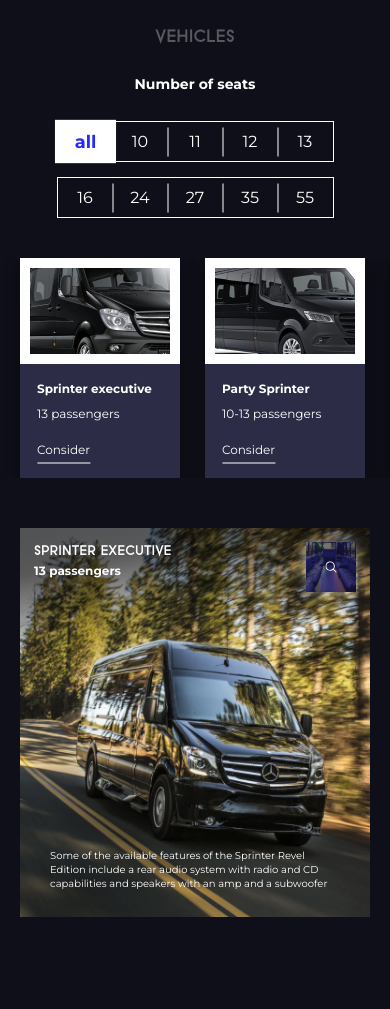
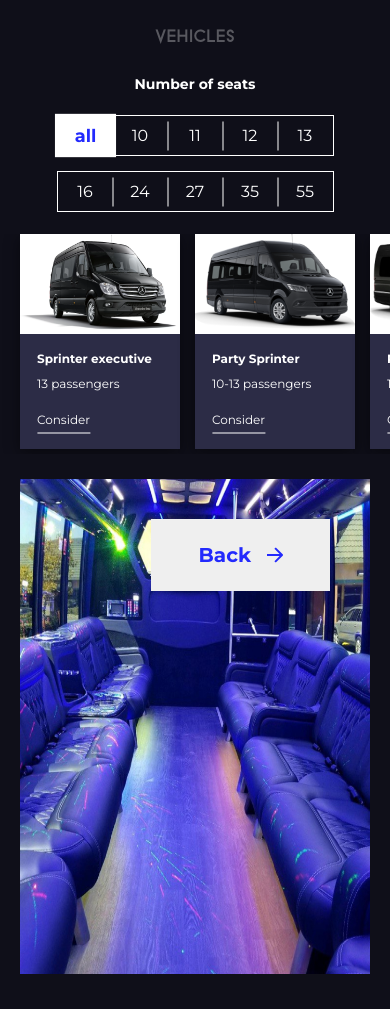
Before and after one commit to JasRakh/vehicle, a plain HTML site: page index.html in a window 390 px wide. Before the commit the page ends 956 px from the top, so only its background shows below. Drawn offline with nearby package versions, Linux system fonts and the light colour scheme.

Commit message:
feat: add section hidden

```diff
--- a/index.html
+++ b/index.html
@@ -34,6 +34,16 @@
                         <div class="vehicles__info-footer">
                             <p class="vehicles__img-text">Some of the available features of the Sprinter Revel Edition include a rear audio system with radio and CD capabilities and speakers with an amp and a subwoofer</p>
                             <button class="vehicles__img-btn vehicles__img-btn--desktop">Book</button>
+
+                        </div>
+                        <button class="vehicles__img-btn vehicles__img-btn--mobile">Book</button>
+                        <div class="vehicles__info-hidden active">// ===========ACTIVE==============
+                            <img class="vehicles__info-car" src="assets/cars/activeCar/activeCar.jpg" alt="">
+                            <button class="vehicles__info-car--exit">Back
+                                <svg class="back" width="16" height="16" viewBox="0 0 16 16" fill="none" xmlns="http://www.w3.org/2000/svg">
+                                    <path d="M15.7071 8.70711C16.0976 8.31658 16.0976 7.68342 15.7071 7.29289L9.34315 0.928933C8.95262 0.538409 8.31946 0.538409 7.92893 0.928933C7.53841 1.31946 7.53841 1.95262 7.92893 2.34315L13.5858 8L7.92893 13.6569C7.53841 14.0474 7.53841 14.6805 7.92893 15.0711C8.31946 15.4616 8.95262 15.4616 9.34315 15.0711L15.7071 8.70711ZM-8.74228e-08 9L15 9L15 7L8.74228e-08 7L-8.74228e-08 9Z" fill="#232AFD"/>
+                                </svg>
+                            </button>
                         </div>
                     </div>
                     <div class="vehicles__slider">
--- a/style.css
+++ b/style.css
@@ -41,6 +41,46 @@ body{
 .vehicles__info{
     position: relative;
 }
+.vehicles__info-car{
+    position: absolute;
+    top: 0;
+    left: 0;
+    width: 100%;
+    height: 100%;
+    display: none;
+}
+.vehicles__info-car{
+    position: absolute;
+    top: 0;
+    left: 0;
+    width: 100%;
+    height: 100%;
+    display: flex;
+    display: none;
+}
+.vehicles__info-hidden.active .vehicles__info-car,.vehicles__info-hidden.active .vehicles__info-car--exit{
+    display: flex;
+}
+.vehicles__info-car--exit{
+    position: absolute;
+    top: 40px;
+    right: 40px;
+    padding: 24px 47px;
+    font-family: Montserrat, sans-serif;
+    font-weight: 700;
+    font-size: 20px;
+    color: #232AFD;
+    border: 0;
+    outline: 0;
+    display: flex;
+    align-items: center;
+    cursor: pointer;
+    display: none;
+}
+.back{
+    margin-left: 16px;
+}
+
 .vehicles__info-header{
     position: absolute;
     display: flex;
@@ -92,6 +132,9 @@ body{
     background-color: #232AFD;
     border: 0;
     cursor: pointer;
+}
+.vehicles__img-btn--mobile{
+    display: none;
 }
 .vehicles__img-loupe{
     width: 140px;
@@ -198,7 +241,6 @@ body{
   left: 50%;
   transform: translate(-50%,-50%);
 }
-
 /* ============== CONTROLLERS =============== */
 .swiper-button-next, .swiper-button-prev {
     width: 47px !important;
@@ -242,7 +284,7 @@ body{
     font-family: Montserrat, sans-serif;
     font-weight: 700;
     color: #fff;
-    margin-bottom: 28px;
+    margin-bottom: 25px;
 }
 .vehicles__seats-rows{
     display: inline-flex;
@@ -378,7 +420,7 @@ body{
     }
     .vehicles__slider{
         width: 100%;
-        margin-bottom: 50px!important;
+        margin-bottom: 25px !important;
     }
     .vehicles__slider-top{
         position: relative;
@@ -391,6 +433,23 @@ body{
         left: 50%;
         transform: translate(-50%, -50%);
     }
+    .vehicles__img-btn--mobile{
+        display: flex;
+        justify-content: center;
+        align-items: center;
+        font-size: 16px;
+        width: 100%;
+        margin-top: 25px;
+    }
+    .vehicles__seats-title{
+        margin-bottom: 22px;
+    }
+    .vehicles__img-btn--desktop{
+        display: none;
+    }
+    .vehicles__info-footer{
+        bottom: 160px;
+    }
     .vehicles__swiper-section{
         display: flex;
         flex-direction: column-reverse;
@@ -401,16 +460,10 @@ body{
     .vehicles__seats{
         width: 100%;
         text-align: center;
-        margin: 0 0 25px 0;
+        margin: 0 0 7px 0;
     }
     .vehicles__seats-title{
         font-size: 14px;
-    }
-    .vehicles__img-btn{
-        font-size: 16px;
-        width: 100%;
-        text-align: center !important;
-        display: none;
     }
     .vehicles__seats-item{
         width: 55px;
@@ -425,6 +478,11 @@ body{
     .vehicles__img-text{
         font-size: 10px;
         line-height: 14px;
+        position: absolute;
+
+    }
+    .vehicles__item-img{
+
     }
     .vehicles__img{
         width: 100%;
@@ -448,16 +506,16 @@ body{
         width: 160px;
     }
     .vehicles__item{
-        flex: 1 1 170px;
+        flex: 1 1 160px;
     }
     .vehicles__item-img{
-        height: 106px;
+        height: 100px;
         padding: 0;
     }
     .vehicles__item-img img{
         width: 100%;
         height: 100%;
-        padding: 10px;
+        object-fit: cover;
     }
     .vehicles__item-info{
         padding: 17px 17px 20px 17px;
```
Also changed, not shown: assets/back.svg (added), assets/cars/activeCar/activeCar.jpg (added).
